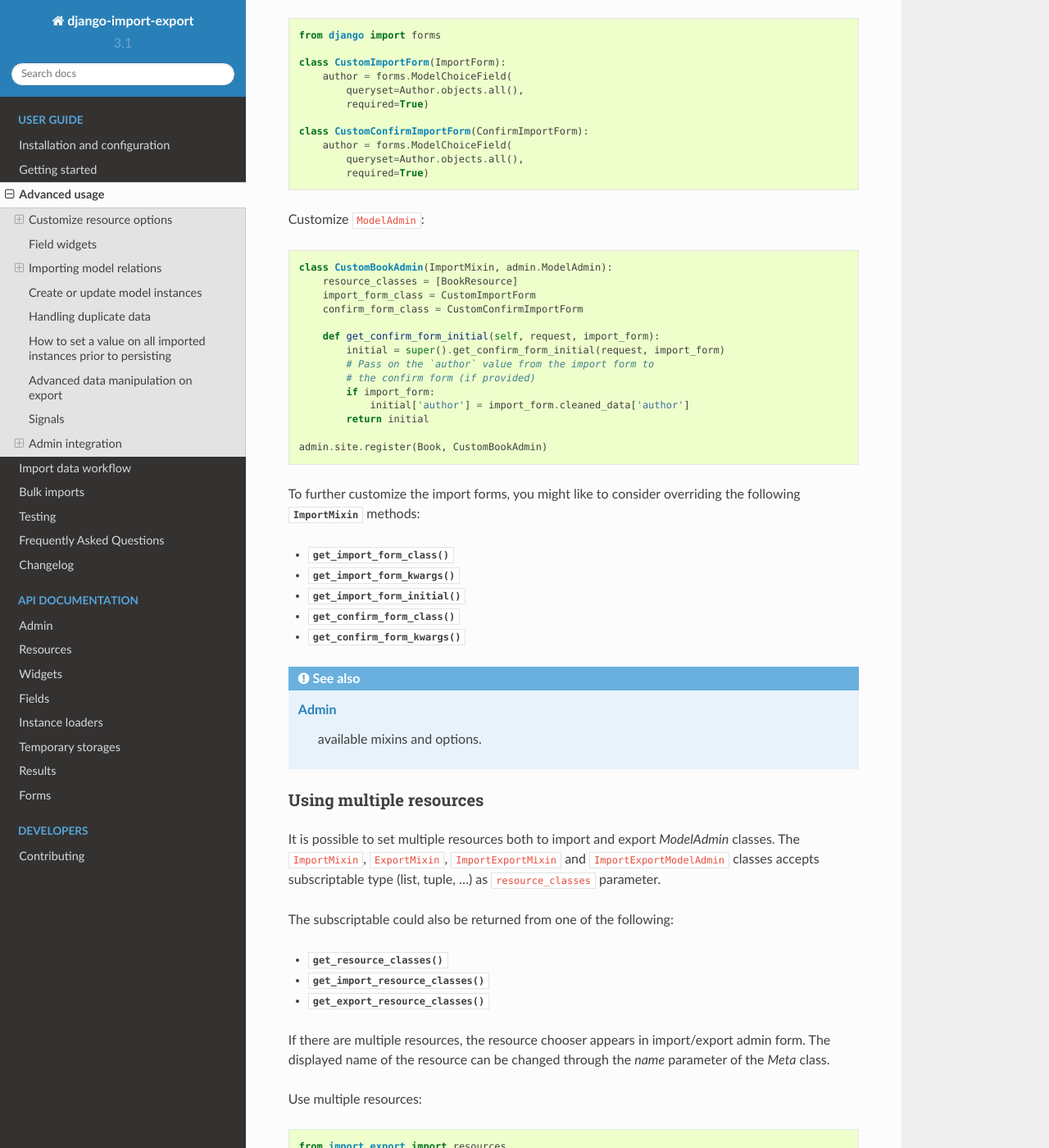
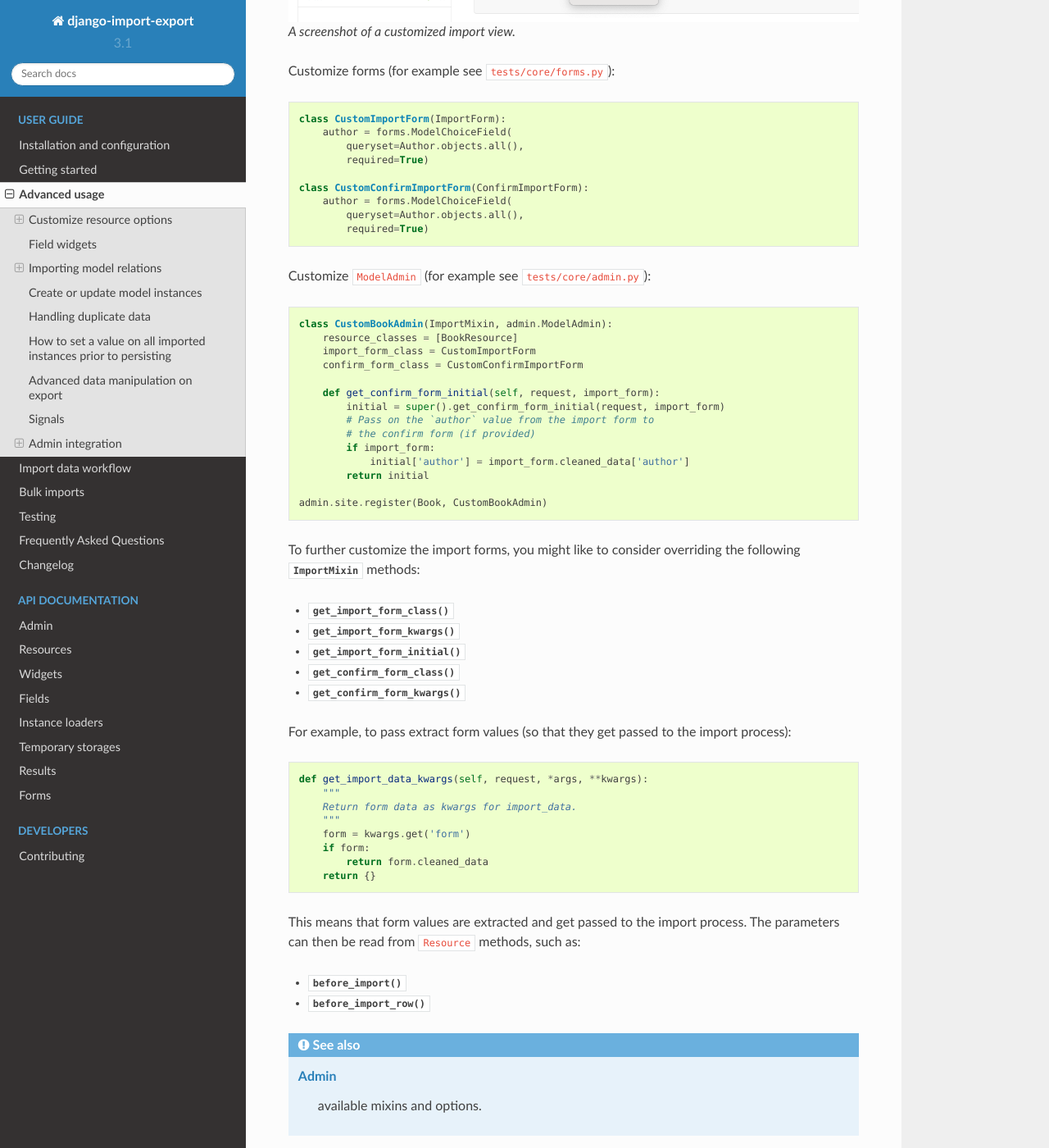
Before and after one commit to django-import-export/django-import-export, a Sphinx documentation site: the page built from docs/advanced_usage.rst, in a window 1280 px wide and 1400 px high, scrolled down 14175 px. Shown: the whole window at 82% size. Built offline with Sphinx 7.4.7 and the Read the Docs theme 2.0.0, drawn with Linux system fonts in a browser that asks for light colours; pages that are not in the unit, such as notebooks, are missing from menus; some of the changed text lies outside the part shown.

Commit message:
updated documentation

```diff
--- a/docs/advanced_usage.rst
+++ b/docs/advanced_usage.rst
@@ -600,13 +600,16 @@ To use your customized form(s), change the respective attributes on your
 For example, imagine you want to import books for a specific author. You can
 extend the import forms to include ``author`` field to select the author from.
 
+.. note::
+
+    Importing an E-Book using the :ref:`example application<exampleapp>`
+    demonstrates this.
+
 .. figure:: _static/images/custom-import-form.png
 
    A screenshot of a customized import view.
 
-Customize forms::
-
-    from django import forms
+Customize forms (for example see ``tests/core/forms.py``)::
 
     class CustomImportForm(ImportForm):
         author = forms.ModelChoiceField(
@@ -618,7 +621,7 @@ Customize forms::
             queryset=Author.objects.all(),
             required=True)
 
-Customize ``ModelAdmin``::
+Customize ``ModelAdmin`` (for example see ``tests/core/admin.py``)::
 
     class CustomBookAdmin(ImportMixin, admin.ModelAdmin):
         resource_classes = [BookResource]
@@ -643,6 +646,23 @@ To further customize the import forms, you might like to consider overriding the
 * :meth:`~import_export.admin.ImportMixin.get_import_form_initial`
 * :meth:`~import_export.admin.ImportMixin.get_confirm_form_class`
 * :meth:`~import_export.admin.ImportMixin.get_confirm_form_kwargs`
+
+For example, to pass extract form values (so that they get passed to the import process)::
+
+    def get_import_data_kwargs(self, request, *args, **kwargs):
+        """
+        Return form data as kwargs for import_data.
+        """
+        form = kwargs.get('form')
+        if form:
+            return form.cleaned_data
+        return {}
+
+This means that form values are extracted and get passed to the import process.
+The parameters can then be read from ``Resource`` methods, such as:
+
+* :meth:`~import_export.resources.Resource.before_import`
+* :meth:`~import_export.resources.Resource.before_import_row`
 
 .. seealso::
 
```
